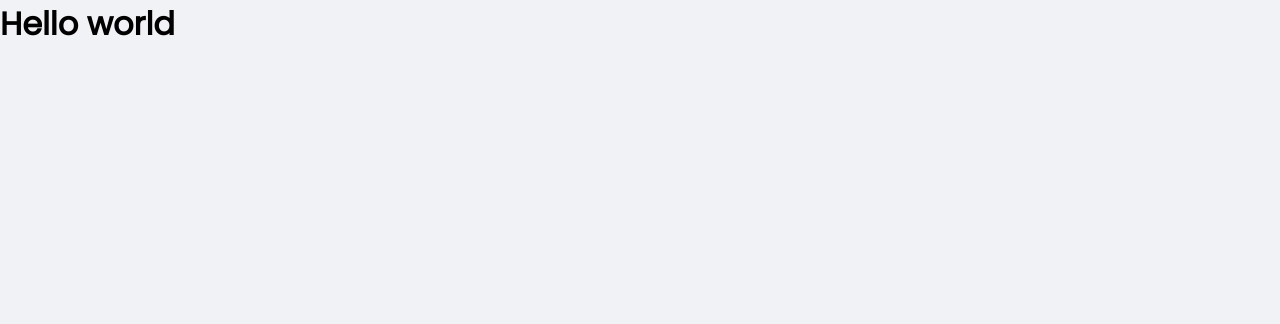
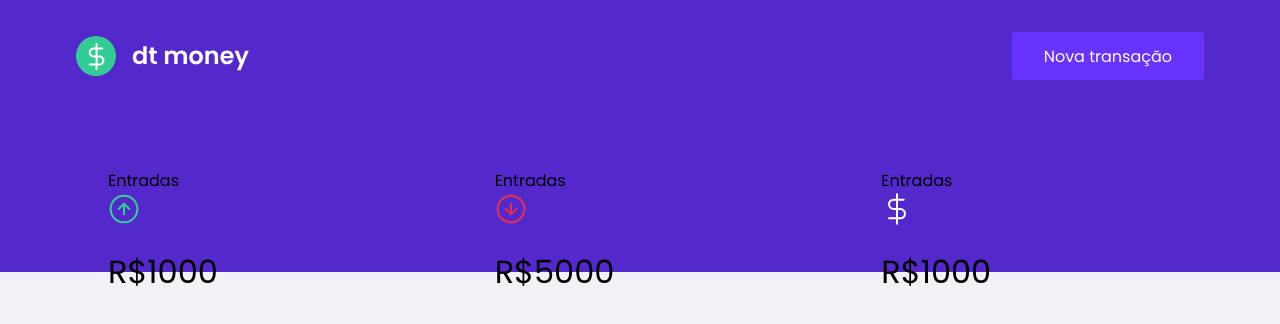
Before and after one commit to Apariciolemes/DT-Money, a React (Create React App) app: page / in a window 1280 px wide. Shown: the top 324 px of the page. Built offline with nearby package versions, Linux system fonts and the light colour scheme.

Commit message:
feat(dashboard): create stylecomponents in dashboard/ summary

```diff
--- a/src/App.tsx
+++ b/src/App.tsx
@@ -1,10 +1,13 @@
 import { GlobalStyle } from './styles/global'
+import { Header } from './components/Header'
+import { Dashboard } from './components/Dashboard'
 
 export function App() {
   return (
-    <div className="App">
-      <h1>Hello world</h1>
+    <>
+      <Header />
+      <Dashboard/>
       <GlobalStyle />
-    </div>
+    </>
   );
 }
--- /dev/null
+++ b/src/components/Dashboard/index.tsx
@@ -0,0 +1,11 @@
+import { Summary } from "../Summary"
+import { Container } from "./style"
+
+export function Dashboard() {
+    return (
+        <Container>
+            <Summary/>
+        </Container>
+    )
+
+}
--- /dev/null
+++ b/src/components/Dashboard/style.ts
@@ -0,0 +1,7 @@
+import styled from "styled-components"
+
+export const Container = styled.main`
+    max-width:1128px;
+    margin: 0 auto;
+    padding:2.5rem 1rem;
+`
--- /dev/null
+++ b/src/components/Header/index.tsx
@@ -0,0 +1,15 @@
+import logoImg from '../../assets/logo.svg'
+import { Container, Content } from './style'
+
+export function Header() {
+    return (
+        <Container>
+            <Content>
+                <img src={logoImg} alt="dt logo" />
+                <button type="button">
+                    Nova transação
+                </button>
+            </Content>
+        </Container>
+    )
+}
--- /dev/null
+++ b/src/components/Header/style.ts
@@ -0,0 +1,31 @@
+import styled from 'styled-components'
+
+export const Container = styled.header`
+    background: var(--blue);
+`
+
+export const Content = styled.div`
+    max-width:1128px;
+    margin: 0 auto;
+
+    padding: 2rem 1rem 12rem;
+    display: flex;
+    align-items: center;
+    justify-content: space-between;
+
+    button {
+        font-size: 1rem;
+        color: #fff;
+        background: var(--blue-light);
+        border: 0;
+        padding: 0 2rem;
+        border-radius: 0.25rem;
+        height: 3rem;
+
+        transition: filter 0.2s;
+
+        &:hover {
+            filter: brightness(0.9);
+        }
+    }
+`
--- /dev/null
+++ b/src/components/Summary/index.tsx
@@ -0,0 +1,33 @@
+import incomeImg from '../../assets/income.svg'
+import outcomeImg from '../../assets/outcome.svg'
+import totalImg from '../../assets/total.svg'
+
+import { Container } from '../Summary/style'
+
+export function Summary() {
+    return (
+        <Container>
+            <div>
+                <header>
+                    <p>Entradas</p>
+                    <img src={incomeImg} alt="income" />
+                </header>
+                <strong>R$1000</strong>
+            </div>
+            <div>
+                <header>
+                    <p>Entradas</p>
+                    <img src={outcomeImg} alt="income" />
+                </header>
+                <strong>R$5000</strong>
+            </div>
+            <div className="highligth">
+                <header>
+                    <p>Entradas</p>
+                    <img src={totalImg} alt="income" />
+                </header>
+                <strong>R$1000</strong>
+            </div>
+        </Container>
+    )
+}
--- /dev/null
+++ b/src/components/Summary/style.ts
@@ -0,0 +1,34 @@
+import styled from "styled-components";
+
+export const Container = styled.div`
+    display: grid;
+    grid-template-columns: repeat(3, 1fr);
+    gap: 2rem;
+    margin-top: -10rem;
+
+    div {
+        background: var(--shape);
+        padding: 1rem 2rem;
+        border-radius:0.25rem;
+        color: var(--text-title)
+
+        header {
+            display:flex;
+            align-items: center
+            justify-content:space-between
+        }
+
+        strong {
+            margin-top: 1rem;
+            font-size: 2rem;
+            font-weight: 500;
+            line-height: 3rem;
+            display: block;
+        }
+        &.highligth {
+            background: var(--green);
+        }
+    }
+
+
+`
--- a/src/styles/global.ts
+++ b/src/styles/global.ts
@@ -9,7 +9,8 @@
     --blue-light: #6933FF;
     --text-title: #363f5f;
     --text-body: #969CB3;
-    --shape: '#FFFFFF'
+    --shape: '#fff';
+    --green: '#33CC95';
 
 }
 
```
